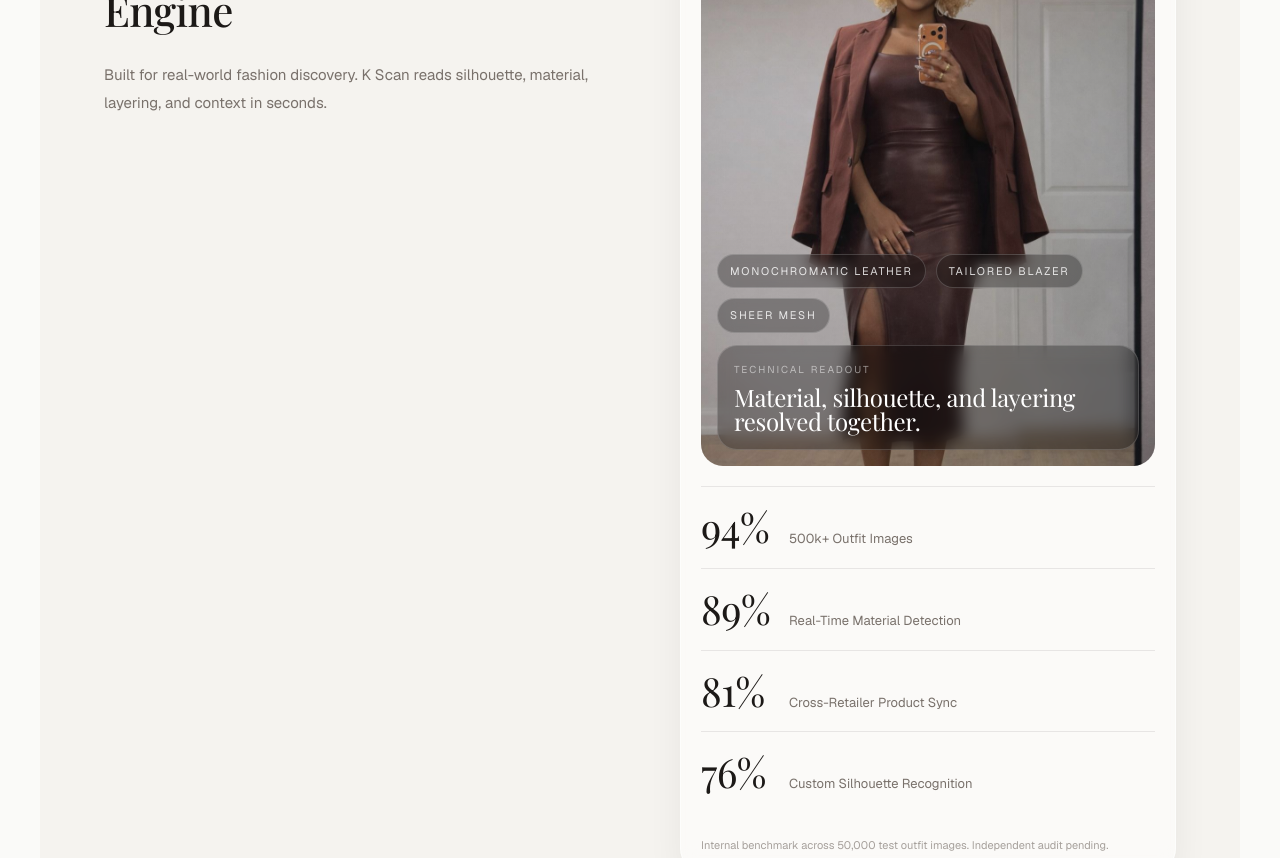
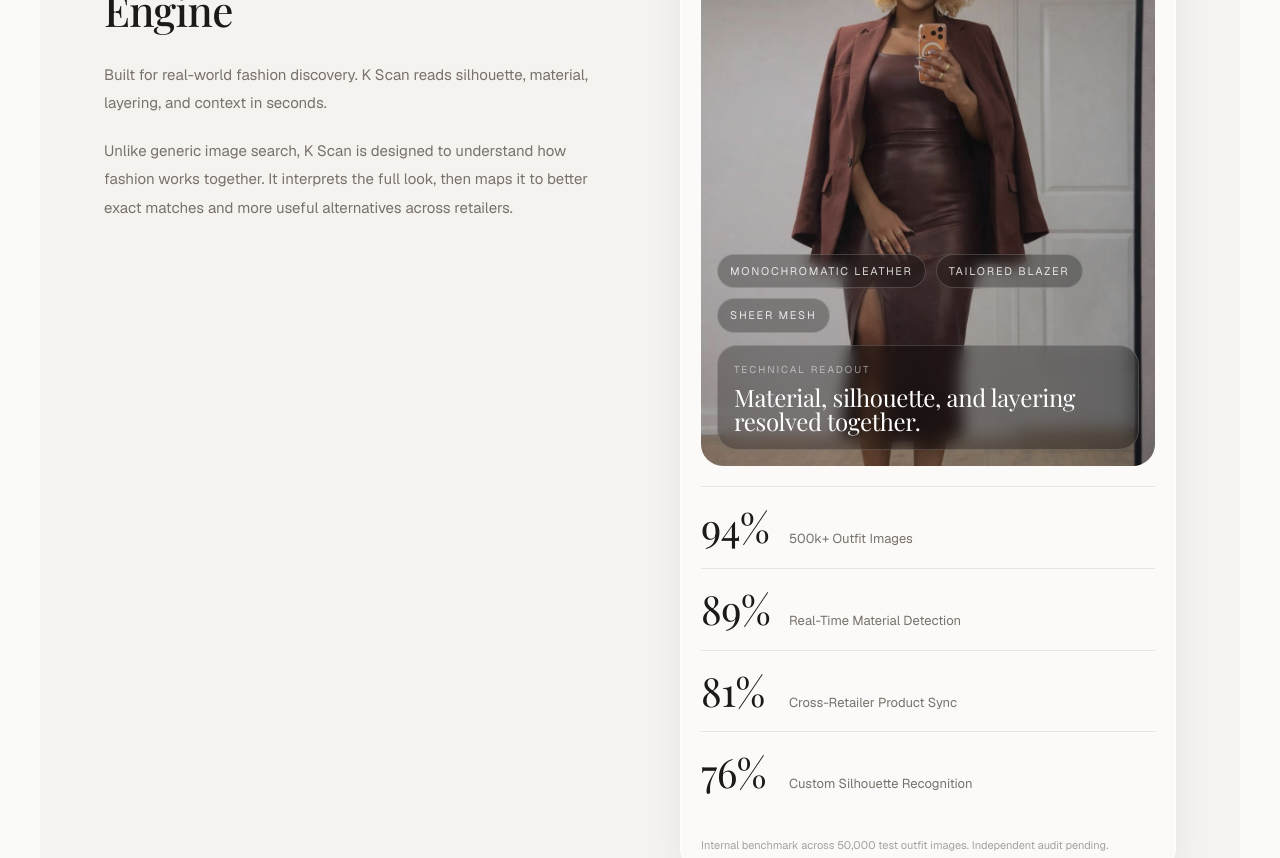
Before and after one commit to kscanaiapp/kscan-website, a Next.js app: page / in a window 1280 px wide. Shown: the part 4260-5118 px from the top of the page. Built offline with nearby package versions, Linux system fonts and the light colour scheme.

Commit message:
Expand homepage technical authority copy

```diff
--- a/app/page.tsx
+++ b/app/page.tsx
@@ -754,8 +754,11 @@ export default function Home() {
             <h2 className="mb-5 font-display text-3xl font-medium leading-[1.1] text-stone-900 md:mb-7 md:text-[42px]">
               The Fashion Intelligence Engine
             </h2>
+            <p className="mb-5 text-[15px] leading-[1.88] text-stone-500">
+              Built for real-world fashion discovery. K Scan reads silhouette, material, layering, and context in seconds.
+            </p>
             <p className="text-[15px] leading-[1.88] text-stone-500">
-              Built for real-world fashion discovery. K Scan reads silhouette, material, layering, and context in seconds.
+              Unlike generic image search, K Scan is designed to understand how fashion works together. It interprets the full look, then maps it to better exact matches and more useful alternatives across retailers.
             </p>
           </div>
 
```
